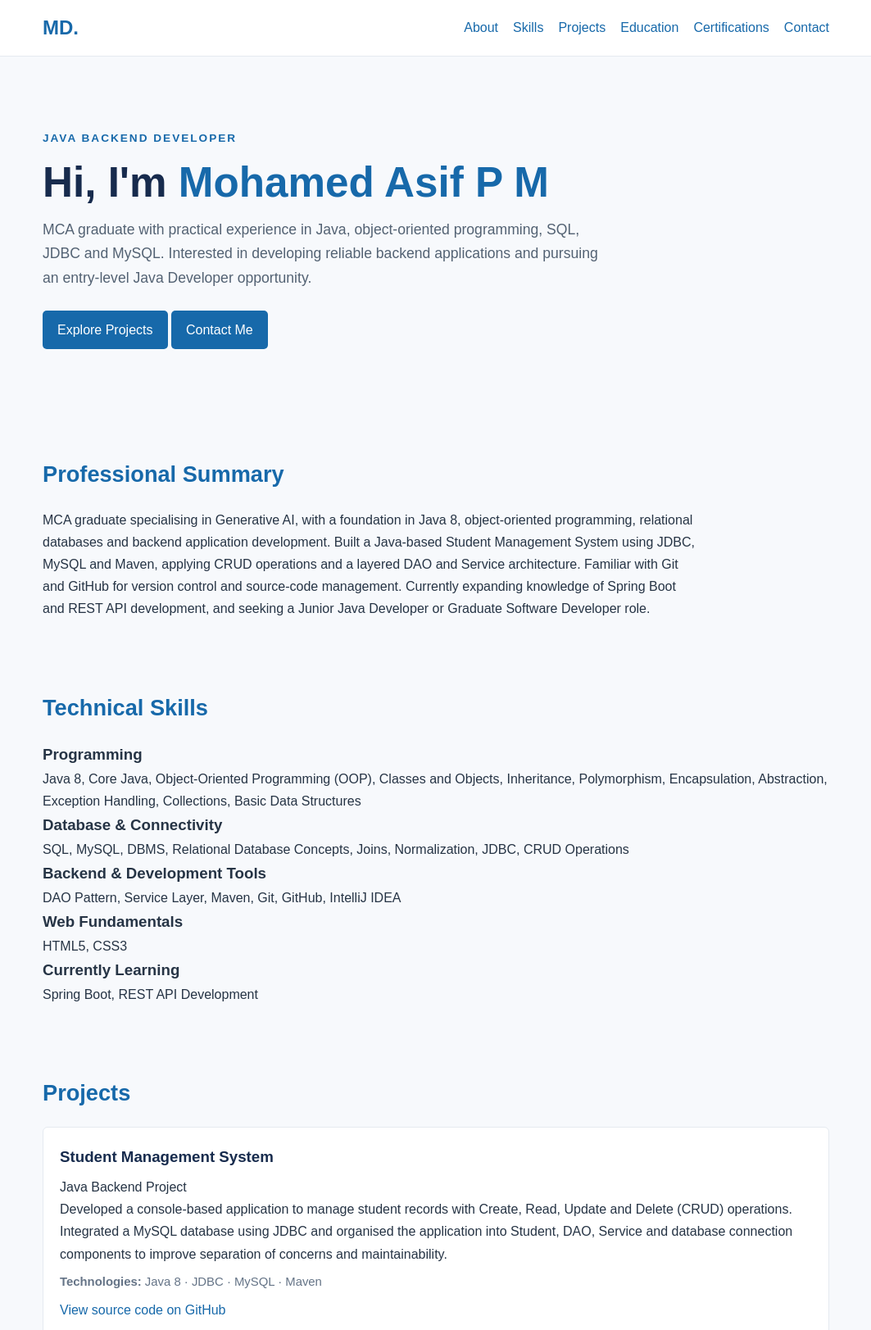
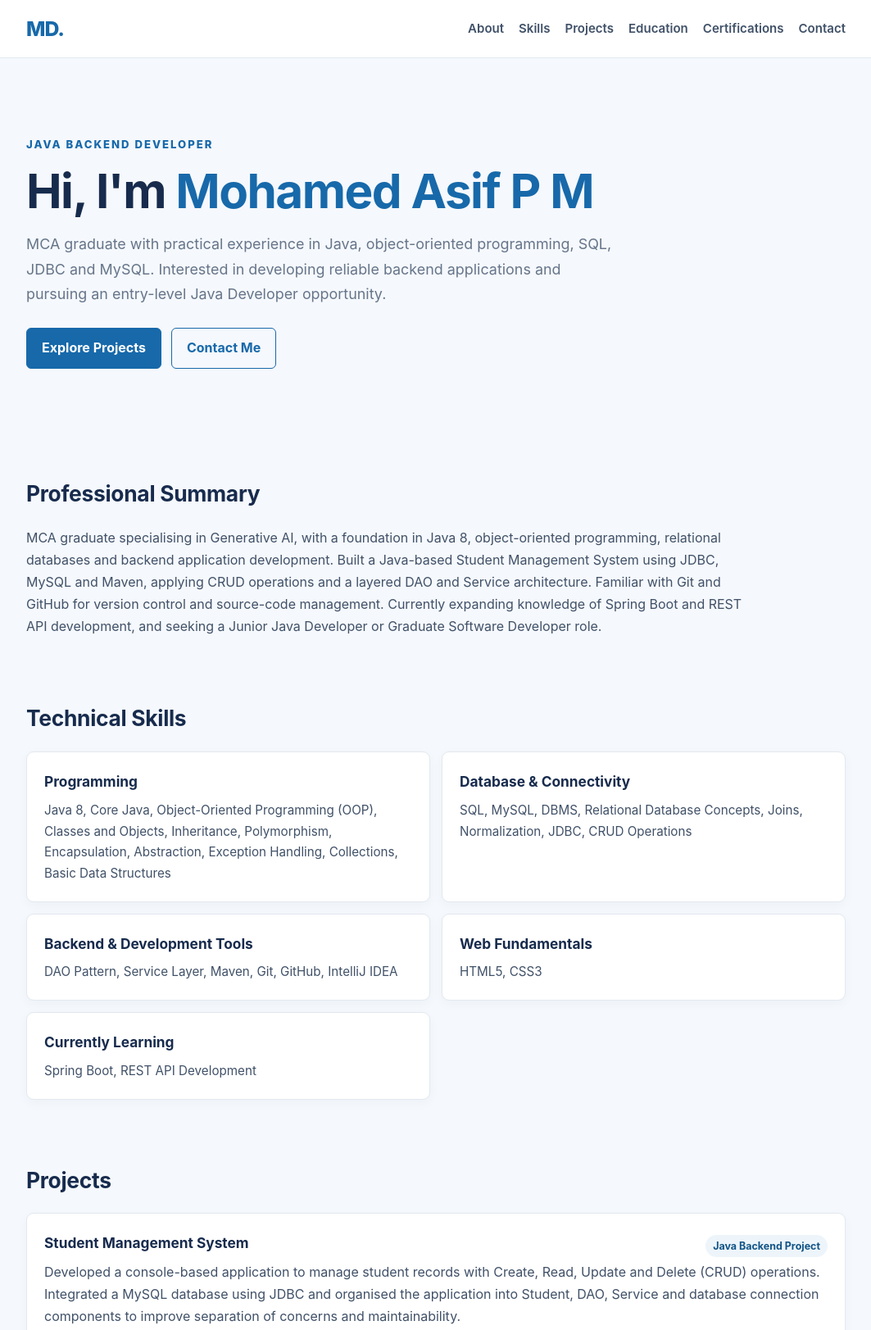
Before and after one commit to MD-ASIF-09/MD-ASIF-09.github.io, a plain HTML site: page index.html in a window 1280 px wide. Shown: the top 1623 px of the page at 82% size, without its empty margins (108-1171 px from the left). Drawn offline with Linux system fonts and the light colour scheme.

Commit message:
Improve responsive portfolio styling

```diff
--- a/style.css
+++ b/style.css
@@ -1,189 +1,190 @@
-* {
-  box-sizing: border-box;
-  margin: 0;
-  padding: 0;
+:root {
+  --ink: #172b4d;
+  --body: #405168;
+  --muted: #66758a;
+  --blue: #1769aa;
+  --blue-dark: #125486;
+  --line: #e2e9f0;
+  --surface: #ffffff;
+  --page: #f5f8fc;
+  --soft-blue: #edf5fb;
 }
 
-html {
-  scroll-behavior: smooth;
+* { box-sizing: border-box; margin: 0; padding: 0; }
+
+html { scroll-behavior: smooth; scroll-padding-top: 88px; }
+
+body {
+  font-family: Inter, Arial, Helvetica, sans-serif;
+  line-height: 1.7;
+  color: var(--body);
+  background: var(--page);
 }
 
-body {
-  font-family: Arial, Helvetica, sans-serif;
-  line-height: 1.7;
-  color: #263445;
-  background: #f7f9fc;
-}
+a { color: var(--blue); }
+a:focus-visible { outline: 3px solid #8bbfe5; outline-offset: 3px; }
 
-.container {
-  width: min(92%, 960px);
-  margin: 0 auto;
-}
+.container { width: min(92%, 1000px); margin: 0 auto; }
 
 .site-header {
-  background: #ffffff;
-  border-bottom: 1px solid #e5eaf0;
+  position: sticky;
+  top: 0;
+  z-index: 10;
+  background: rgba(255,255,255,.97);
+  border-bottom: 1px solid var(--line);
 }
 
 .nav {
-  min-height: 68px;
+  min-height: 70px;
   display: flex;
   align-items: center;
   justify-content: space-between;
-  gap: 20px;
+  gap: 22px;
 }
 
 .logo {
-  color: #1769aa;
-  font-size: 1.5rem;
-  font-weight: bold;
+  color: var(--blue);
+  font-size: 1.55rem;
+  font-weight: 800;
+  letter-spacing: -1px;
   text-decoration: none;
 }
 
-.nav-links {
-  display: flex;
-  flex-wrap: wrap;
-  gap: 18px;
-}
-
-.nav-links a,
-.project-card a,
-.contact-list a {
-  color: #1769aa;
+.nav-links { display: flex; flex-wrap: wrap; gap: 18px; }
+.nav-links a {
+  color: var(--body);
+  font-size: .94rem;
+  font-weight: 600;
   text-decoration: none;
 }
-
-.nav-links a:hover,
-.project-card a:hover,
-.contact-list a:hover {
-  text-decoration: underline;
-}
+.nav-links a:hover { color: var(--blue); }
 
 .hero {
-  padding-top: 88px;
-  padding-bottom: 88px;
+  padding-top: 94px;
+  padding-bottom: 92px;
 }
 
 .eyebrow {
-  color: #1769aa;
-  font-size: 0.85rem;
-  font-weight: bold;
+  color: var(--blue);
+  font-size: .82rem;
+  font-weight: 800;
   letter-spacing: 2px;
 }
 
 h1 {
-  margin: 12px 0;
-  color: #172b4d;
-  font-size: clamp(2rem, 5vw, 3.2rem);
-  line-height: 1.2;
+  margin: 12px 0 16px;
+  color: var(--ink);
+  font-size: clamp(2.25rem, 5vw, 3.65rem);
+  line-height: 1.16;
+  letter-spacing: -1.5px;
+}
+h1 span { color: var(--blue); }
+
+.hero-text {
+  max-width: 720px;
+  margin-bottom: 26px;
+  color: var(--muted);
+  font-size: 1.12rem;
 }
 
-h1 span {
-  color: #1769aa;
-}
-
-.hero-text {
-  max-width: 680px;
-  margin-bottom: 24px;
-  color: #536273;
-  font-size: 1.1rem;
-}
-
+.hero-actions { display: flex; flex-wrap: wrap; gap: 12px; }
 .button {
   display: inline-block;
   padding: 10px 18px;
-  color: #ffffff;
-  background: #1769aa;
-  border-radius: 5px;
+  color: #fff;
+  background: var(--blue);
+  border: 1px solid var(--blue);
+  border-radius: 6px;
+  font-weight: 700;
   text-decoration: none;
+  transition: background .15s ease;
+}
+.button:hover { background: var(--blue-dark); }
+.button-outline { color: var(--blue); background: transparent; }
+.button-outline:hover { color: #fff; }
+
+.section { padding-top: 38px; padding-bottom: 38px; }
+.section h2 {
+  margin-bottom: 18px;
+  color: var(--ink);
+  font-size: 1.65rem;
+  letter-spacing: -.3px;
+}
+.section > p { max-width: 900px; }
+
+.skills-grid {
+  display: grid;
+  grid-template-columns: repeat(2, minmax(0, 1fr));
+  gap: 14px;
+}
+.skill-group, .project-card, .education-item, .certificate-card {
+  padding: 21px;
+  background: var(--surface);
+  border: 1px solid var(--line);
+  border-radius: 9px;
+  box-shadow: 0 4px 14px rgba(23,43,77,.035);
+}
+.skill-group h3, .project-card h3, .education-item h3, .certificate-card h3 {
+  margin-bottom: 7px;
+  color: var(--ink);
+  font-size: 1.08rem;
+}
+.skill-group p { font-size: .95rem; }
+
+.project-card, .education-item { margin-bottom: 15px; }
+.project-heading {
+  display: flex;
+  align-items: center;
+  justify-content: space-between;
+  flex-wrap: wrap;
+  gap: 8px;
+}
+.project-type {
+  padding: 3px 9px;
+  color: var(--blue-dark);
+  background: var(--soft-blue);
+  border-radius: 20px;
+  font-size: .78rem;
+  font-weight: 700;
+}
+.project-card a, .text-link { display: inline-block; margin-top: 9px; font-weight: 700; text-decoration: none; }
+.project-card a:hover, .text-link:hover { text-decoration: underline; }
+.tech { margin-top: 9px; color: var(--muted); font-size: .92rem; }
+.tech strong { color: var(--body); }
+
+.certificate-card {
+  display: flex;
+  align-items: center;
+  justify-content: space-between;
+  flex-wrap: wrap;
+  gap: 18px;
+}
+.certificate-provider {
+  color: var(--blue);
+  font-size: .82rem;
+  font-weight: 800;
+  letter-spacing: .5px;
+  text-transform: uppercase;
 }
 
-.button:hover {
-  background: #125486;
+.contact-list { margin-top: 13px; padding-left: 20px; }
+.contact-list a { text-decoration: none; }
+.contact-list a:hover { text-decoration: underline; }
+
+footer {
+  margin-top: 28px;
+  padding: 23px;
+  color: var(--muted);
+  text-align: center;
+  background: var(--surface);
+  border-top: 1px solid var(--line);
+  font-size: .9rem;
 }
 
-.section {
-  padding-top: 42px;
-  padding-bottom: 42px;
+@media (max-width: 700px) {
+  .nav { padding: 13px 0; align-items: flex-start; flex-direction: column; }
+  .nav-links { gap: 9px 15px; }
+  .hero { padding-top: 66px; padding-bottom: 64px; }
+  .skills-grid { grid-template-columns: 1fr; }
+  .section { padding-top: 30px; padding-bottom: 30px; }
 }
-
-.section h2 {
-  margin-bottom: 18px;
-  color: #1769aa;
-  font-size: 1.7rem;
-}
-
-.section > p {
-  max-width: 800px;
-}
-
-.skills-list {
-  display: flex;
-  flex-wrap: wrap;
-  gap: 10px;
-}
-
-.skills-list span {
-  padding: 7px 12px;
-  background: #e8f1f8;
-  border: 1px solid #d5e5f1;
-  border-radius: 4px;
-}
-
-.project-card,
-.education-item {
-  margin-bottom: 16px;
-  padding: 20px;
-  background: #ffffff;
-  border: 1px solid #e5eaf0;
-  border-radius: 6px;
-}
-
-.project-card h3,
-.education-item h3 {
-  margin-bottom: 7px;
-  color: #172b4d;
-}
-
-.project-card a {
-  display: inline-block;
-  margin-top: 8px;
-}
-
-.tech {
-  margin-top: 8px;
-  color: #657487;
-  font-size: 0.93rem;
-}
-
-.contact-list {
-  margin-top: 12px;
-  padding-left: 20px;
-}
-
-footer {
-  margin-top: 30px;
-  padding: 22px;
-  color: #657487;
-  text-align: center;
-  background: #ffffff;
-  border-top: 1px solid #e5eaf0;
-}
-
-@media (max-width: 620px) {
-  .nav {
-    padding-top: 12px;
-    padding-bottom: 12px;
-    align-items: flex-start;
-    flex-direction: column;
-  }
-
-  .nav-links {
-    gap: 10px 15px;
-  }
-
-  .hero {
-    padding-top: 60px;
-    padding-bottom: 60px;
-  }
-}
```
